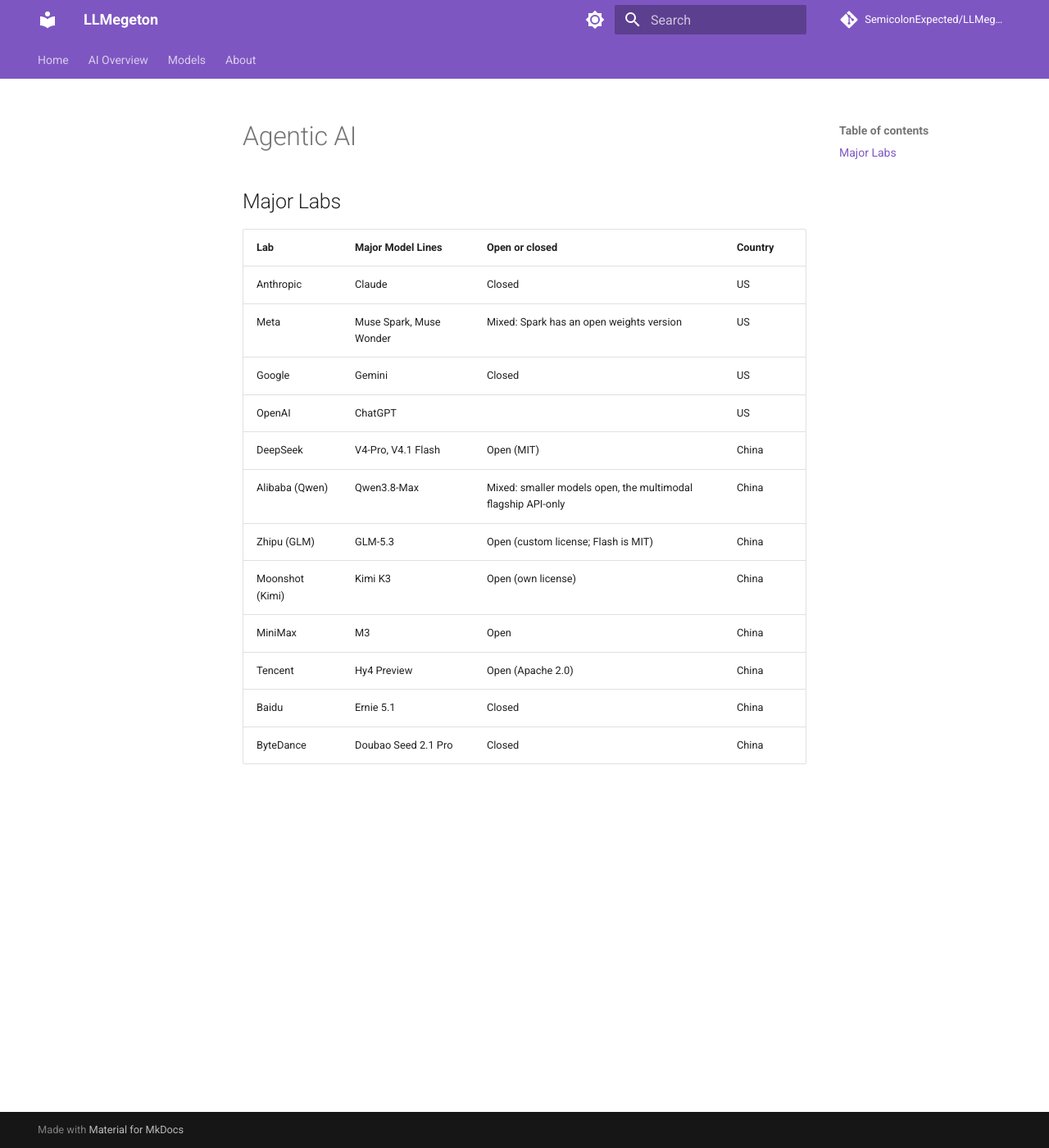
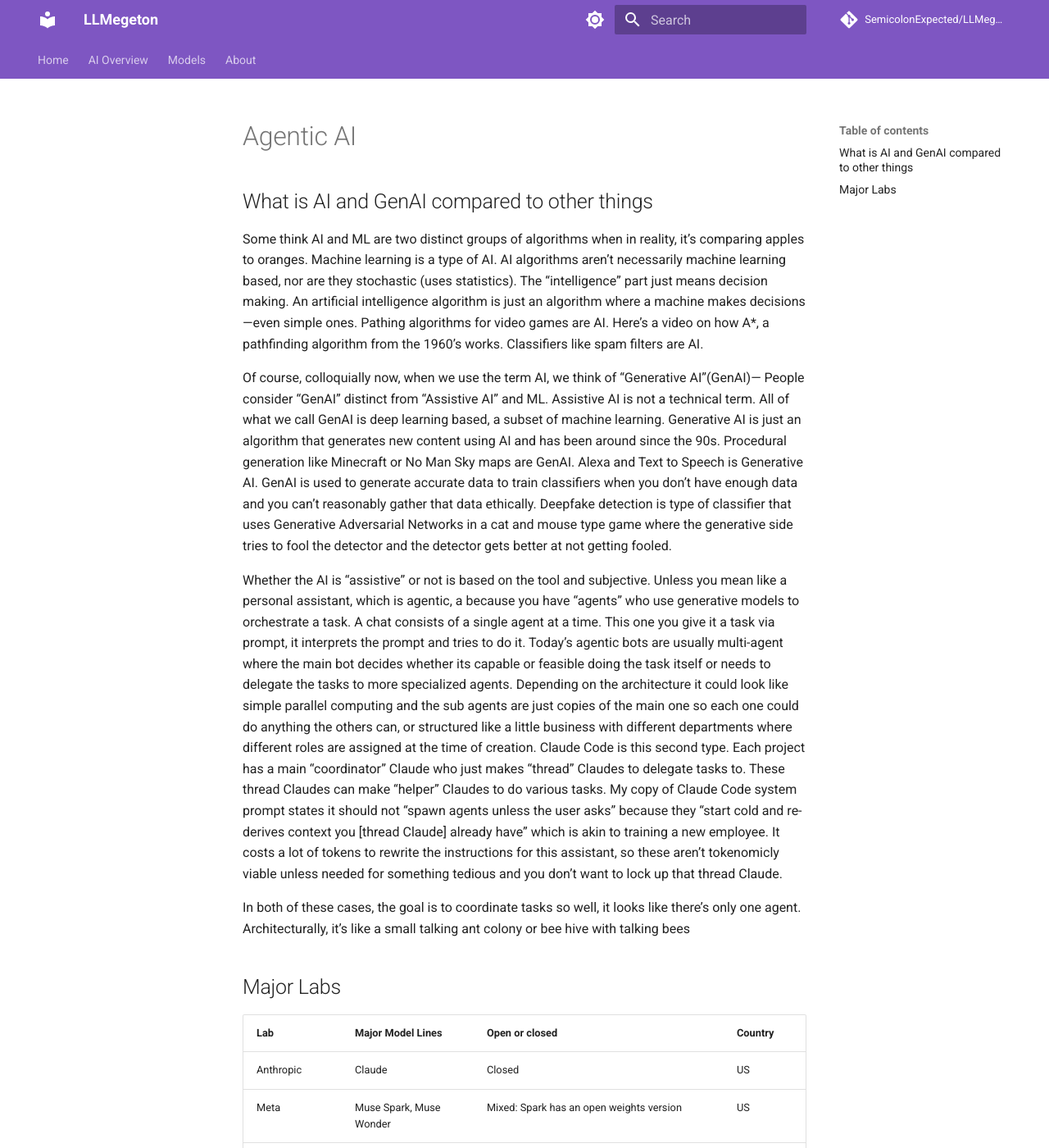
Before and after one commit to SemicolonExpected/LLMegeton, an MkDocs documentation site: the page built from docs/About AI/index.md, in a window 1280 px wide and 1400 px high. Shown: the whole window at 82% size. Built offline with MkDocs 1.6.1 and Material for MkDocs 9.7.7, drawn with Linux system fonts in a browser that asks for light colours; comment, search, counter and statistics services are not loaded.

Commit message:
Update index.md

```diff
--- a/docs/About AI/index.md
+++ b/docs/About AI/index.md
@@ -1,4 +1,22 @@
 # Agentic AI
+
+## What is AI and GenAI compared to other things
+
+Some think AI and ML are two distinct groups of algorithms when in reality, it’s comparing apples to oranges. Machine learning is a type of AI. AI algorithms aren’t necessarily machine learning based, nor are they stochastic (uses statistics). The “intelligence” part just means decision making. An artificial intelligence algorithm is just an algorithm where a machine makes decisions—even simple ones. Pathing algorithms for video games are AI. Here’s a video on how A*, a pathfinding algorithm from the 1960’s works. Classifiers like spam filters are AI.
+
+Of course, colloquially now, when we use the term AI, we think of “Generative AI”(GenAI)—
+People consider “GenAI” distinct from “Assistive AI” and ML. Assistive AI is not a technical term.
+All of what we call GenAI is deep learning based, a subset of machine learning. Generative AI is just an algorithm that generates new content using AI and has been around since the 90s. Procedural generation like Minecraft or No Man Sky maps are GenAI. Alexa and Text to Speech is Generative AI.
+GenAI is used to generate accurate data to train classifiers when you don’t have enough data and you can’t reasonably gather that data ethically. Deepfake detection is type of classifier that uses Generative Adversarial Networks in a cat and mouse type game where the generative side tries to fool the detector and the detector gets better at not getting fooled.
+
+Whether the AI is “assistive” or not is based on the tool and subjective. Unless you mean like a personal assistant, which is agentic, a because you have “agents” who use generative models to orchestrate a task. A chat consists of a single agent at a time.
+This one you give it a task via prompt, it interprets the prompt and tries to do it.
+Today’s agentic bots are usually multi-agent where the main bot decides whether its capable or feasible doing the task itself or needs to delegate the tasks to more specialized agents. Depending on the architecture it could look like simple parallel computing and the sub agents are just copies of the main one so each one could do anything the others can, or structured like a little business with different departments where different roles are assigned at the time of creation.
+Claude Code is this second type. Each project has a main “coordinator” Claude who just makes “thread” Claudes to delegate tasks to. These thread Claudes can make “helper” Claudes to do various tasks.
+My copy of Claude Code system prompt states it should not “spawn agents unless the user asks” because they “start cold and re-derives context you [thread Claude] already have” which is akin to training a new employee. It costs a lot of tokens to rewrite the instructions for this assistant, so these aren’t tokenomicly viable unless needed for something tedious and you don’t want to lock up that thread Claude.
+
+In both of these cases, the goal is to coordinate tasks so well, it looks like there’s only one agent.
+Architecturally, it’s like a small talking ant colony or bee hive with talking bees
 
 ## Major Labs
 
```
